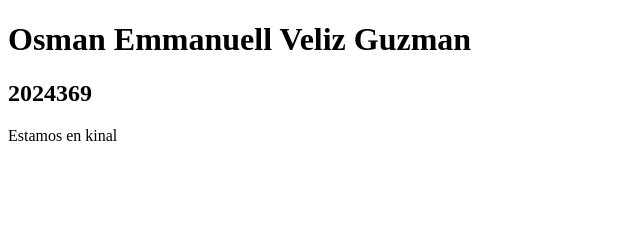
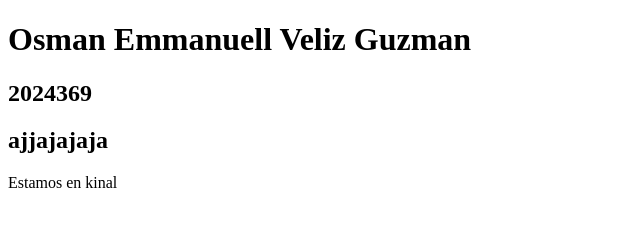
Before and after one commit to oveliz-2024369/Proyecto1, a plain HTML site: page index.html in a window 1280 px wide. Shown: the whole page, without its empty margins (0-640 px from the left). Drawn offline with Linux system fonts and the light colour scheme.

Commit message:
Se agrego jajajaj en index.html

```diff
--- a/index.html
+++ b/index.html
@@ -8,6 +8,7 @@
 <body>
     <h1>Osman Emmanuell Veliz Guzman<h1>
     <h2>2024369</h2>
+    <h2>ajjajajaja</h2>
     <p>Estamos en kinal</p>
 </body>
 </html>
```
